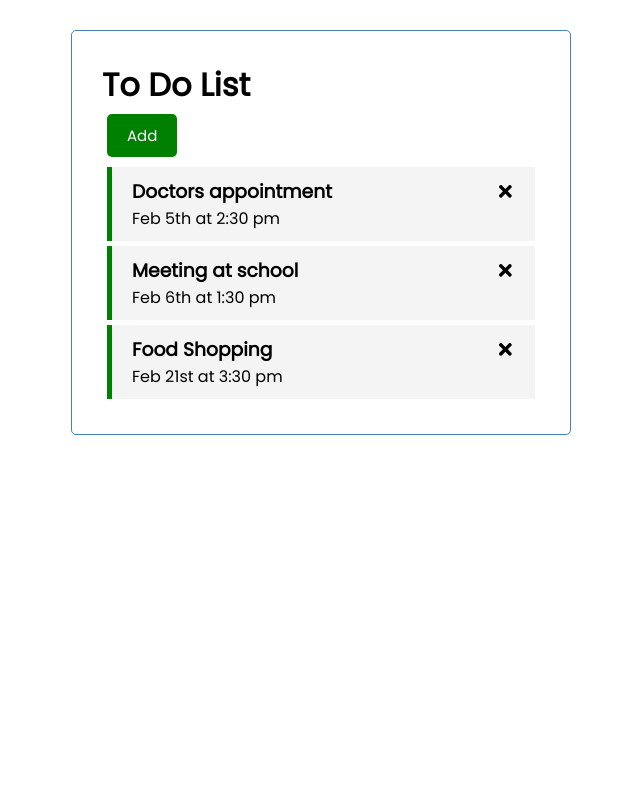
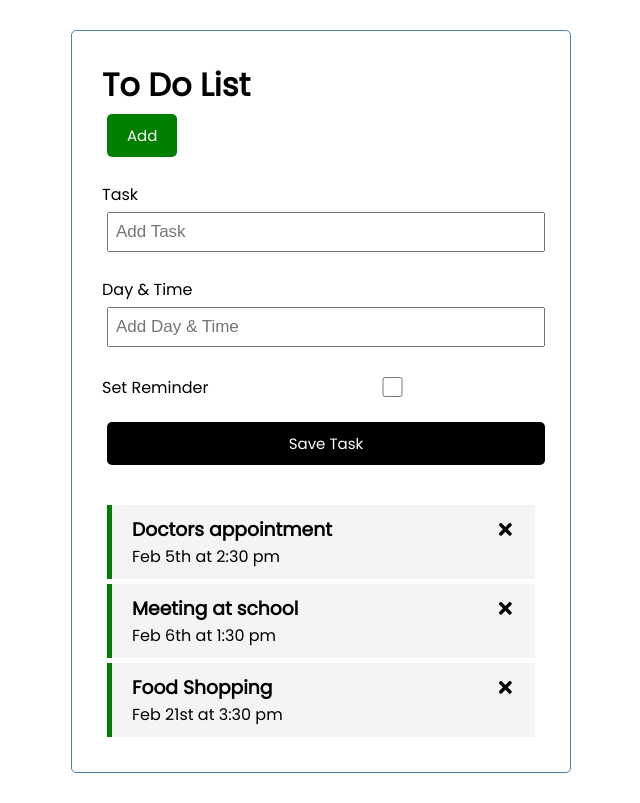
Before and after one commit to ytang913/React-To-Do, a React (Create React App) app in the folder todo/: page / in a window 1280 px wide. Shown: the whole page, without its empty margins (319-959 px from the left). Built offline with nearby package versions, Linux system fonts and the light colour scheme.

Commit message:
updating

```diff
--- a/todo/src/App.jsx
+++ b/todo/src/App.jsx
@@ -1,6 +1,7 @@
+import {useState} from 'react'
 import Header from './components/Header'
 import Tasks from './components/Tasks'
-import {useState} from 'react'
+import AddTask from './components/AddTask'
 
 const App = () => {
   const [tasks, setTasks] = useState([
@@ -39,6 +40,7 @@
   return (
     <div className="container">
       <Header />
+      <AddTask />
       {tasks.length > 0 ? <Tasks tasks = {tasks} onDelete = {deleteTask} onToggle = {toggleReminder}/>
       : 'No Tasks to show'}
     </div>
--- a/todo/src/components/AddTask.js
+++ b/todo/src/components/AddTask.js
@@ -1,10 +1,38 @@
 import React from 'react'
+import { useState } from 'react'
 
 const AddTask = () => {
+    const [text, setText] = useState('')
+    const [day , setDay] = useState('')
+    const [reminder , setReminder] = useState(false)
+
     return (
-        <div>
+        <form className = 'add-form'>
+            <div className = 'form-control'>
+                <label>Task</label>
+                <input type = 'text'
+                placeholder = 'Add Task'
+                value = {text}
+                onChange= {(e) => setText(e.target.value)}/>
+            </div>
 
-        </div>
+            <div className = 'form-control'>
+                <label>Day & Time</label>
+                <input type = 'text'
+                placeholder = 'Add Day & Time'
+                value = {day}
+                onChange= {(e) => setDay(e.target.value)}/>
+            </div>
+
+            <div className = 'form-control form-control-check'>
+                <label>Set Reminder</label>
+                <input type = 'checkbox'
+                value = {reminder}
+                onChange= {(e) => setReminder(e.currentTarget.checked)}/>
+            </div>
+
+            <input type = 'submit' value = 'Save Task' className = 'btn btn-block'/>
+        </form>
     )
 }
 export default AddTask
```
